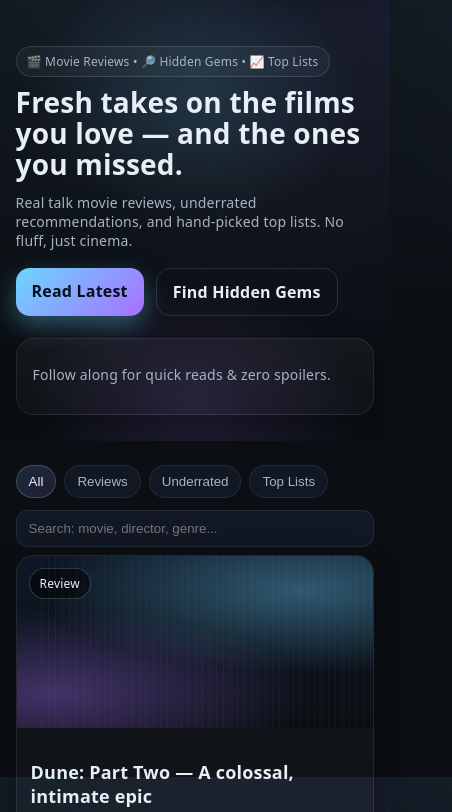
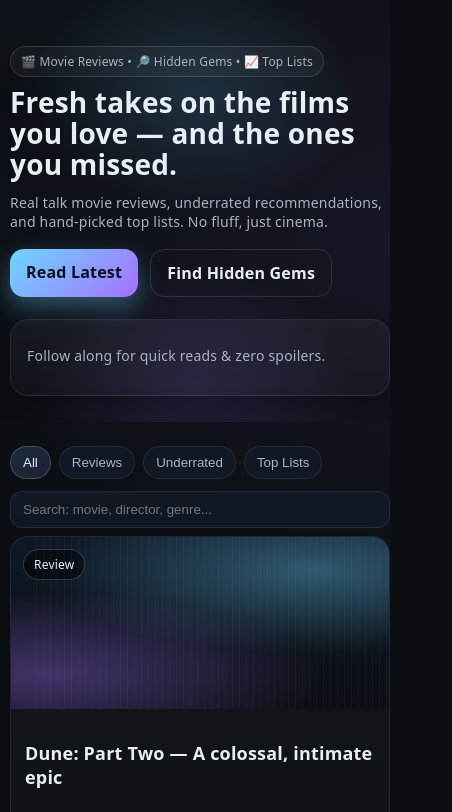
Before and after one commit to programmers100/rectymer, a plain HTML site: page index.html in a window 390 px wide. Shown: the part 67-879 px from the top of the page, 452 px wide, since content can reach past the window. Drawn offline with Linux system fonts and the light colour scheme.

Commit message:
Update index.htmlCOMPITABLE FOR MOBILE DEVISE

```diff
--- a/index.html
+++ b/index.html
@@ -34,9 +34,13 @@
     }
 
     * { box-sizing: border-box; }
-    html, body { height: 100%; }
+    html, body {
+      margin: 0 !important;
+      padding: 0 !important;
+      overflow-x: hidden;
+    }
     body {
-      margin: 0;
+      height: 100%;
       font-family: ui-sans-serif, system-ui, -apple-system, Segoe UI, Roboto, "Helvetica Neue", Arial, "Noto Sans", "Apple Color Emoji", "Segoe UI Emoji";
       background: radial-gradient(1200px 800px at 10% -10%, rgba(109,214,255,.08), transparent 60%),
                   radial-gradient(800px 600px at 110% 10%, rgba(167,112,255,.08), transparent 60%),
@@ -199,6 +203,21 @@
        ---------------------- */
     .hidden { display:none !important; }
     .sr-only { position:absolute; width:1px; height:1px; padding:0; margin:-1px; overflow:hidden; clip:rect(0,0,0,0); white-space:nowrap; border:0; }
+
+    /* ----------------------
+       Responsive Fixes
+       ---------------------- */
+    @media (max-width: 700px) {
+      .container {
+        width: 100vw !important;
+        max-width: 100vw !important;
+        margin-inline: 0 !important;
+        padding-left: 10px !important;
+        padding-right: 0 !important;
+        box-sizing: border-box;
+        border: none !important; /* Remove border on mobile */
+      }
+    }
   </style>
 </head>
 <body>
```
